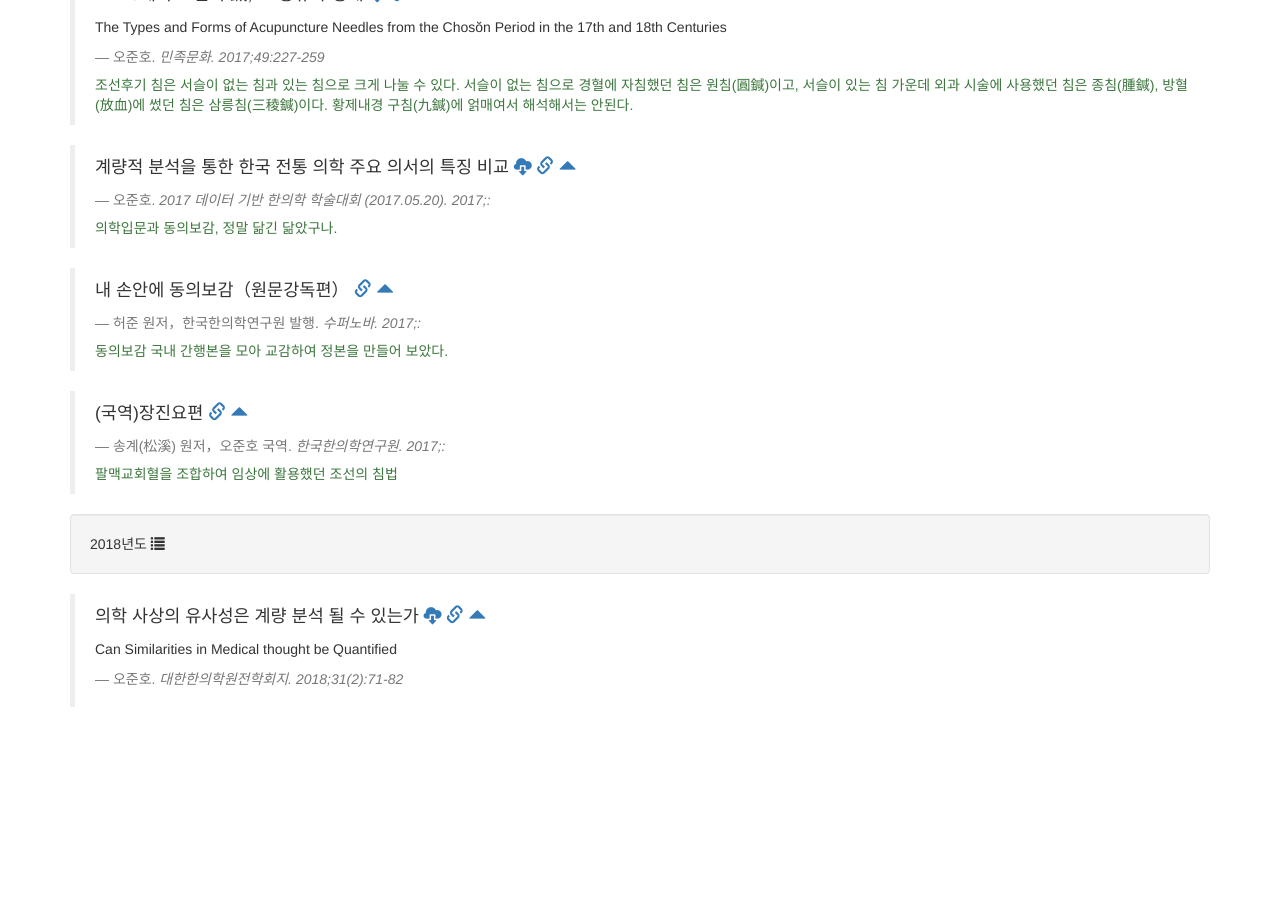
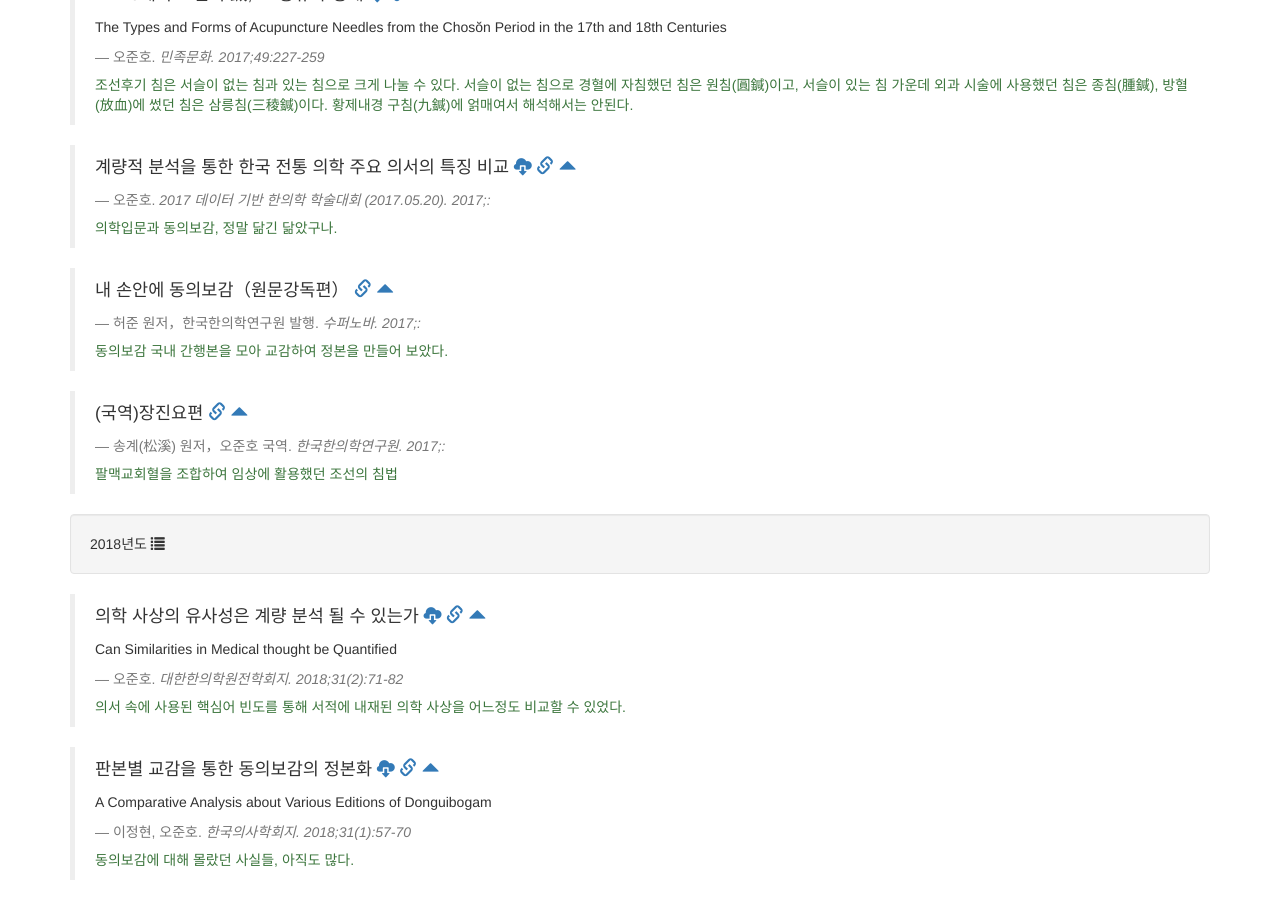
Before and after one commit to pinedance/research, a Jekyll site: the page built from list.md, in a window 1280 px wide and 900 px high, scrolled down 10533 px. Built offline with Jekyll 4.4.1, drawn with Linux system fonts in a browser that asks for light colours; nearby versions of some CDN libraries; before the commit the page ends 11260 px from its top, so only the background shows below that.

Commit message:
add new paper

```diff
--- a/_data/researchData.yaml
+++ b/_data/researchData.yaml
@@ -964,4 +964,18 @@
     by: 대한한의학원전학회지
     vol: "31(2)"
     page: "71-82"
-  summary: ''
+  summary: "의서 속에 사용된 핵심어 빈도를 통해 서적에 내재된 의학 사상을 어느정도 비교할 수 있었다."
+
+- noo: '02'
+  category: "논문"
+  title: 판본별 교감을 통한 동의보감의 정본화
+  titleEn: A Comparative Analysis about Various Editions of Donguibogam
+  ref: ""
+  localfile: pdf
+  year: "2018"
+  author: 이정현, 오준호
+  published:
+    by: 한국의사학회지
+    vol: "31(1)"
+    page: "57-70"
+  summary: "동의보감에 대해 몰랐던 사실들, 아직도 많다."
```
Also changed, not shown: 1 other file.
